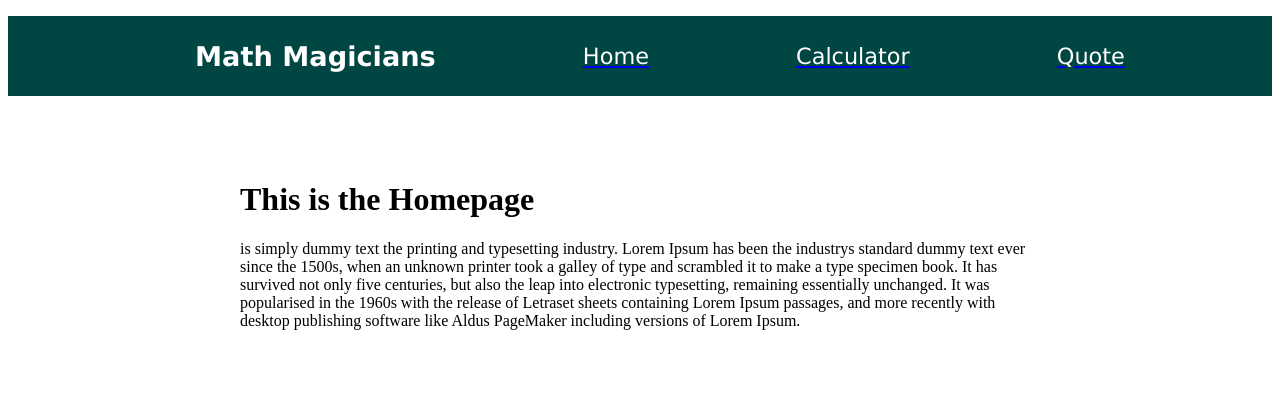
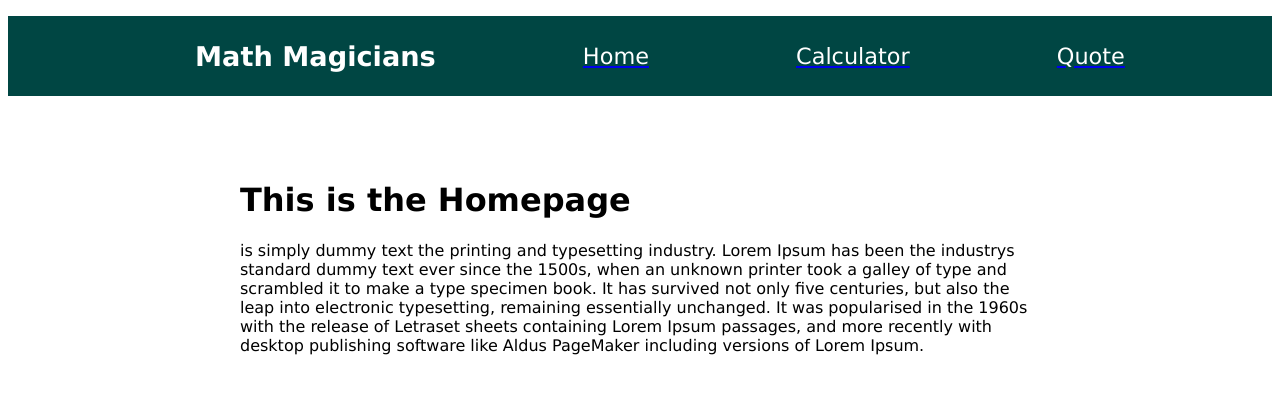
Before and after one commit to karelvanoordt/Math-magicians-app, a React (Create React App) app: page / in a window 1280 px wide. Shown: the top 394 px of the page. Built offline with nearby package versions, Linux system fonts and the light colour scheme.

Commit message:
Fix linter issues

```diff
--- a/src/components/Home.css
+++ b/src/components/Home.css
@@ -1,5 +1,6 @@
 .home-container {
-    width: 100vh;
-    margin: auto;
-    padding-top: 3rem;
+  width: 100vh;
+  margin: auto;
+  padding-top: 3rem;
+  font-family: 'Verdana', sans-serif;
 }
--- a/src/components/Quote.css
+++ b/src/components/Quote.css
@@ -3,15 +3,15 @@
   width: 60vw;
   justify-self: center;
   margin: auto;
-    font-family: 'Verdana';
+  font-family: 'Verdana', sans-serif;
 }
 
-.quote-text{
+.quote-text {
   font-size: 1.5rem;
   font-style: italic;
 }
 
-.quote-author{
+.quote-author {
   padding-top: 2rem;
   text-align: right;
 }
```
Also changed, not shown: src/components/Navbar.css (indentation only). Lines whose indentation alone changed are shown as unchanged.
